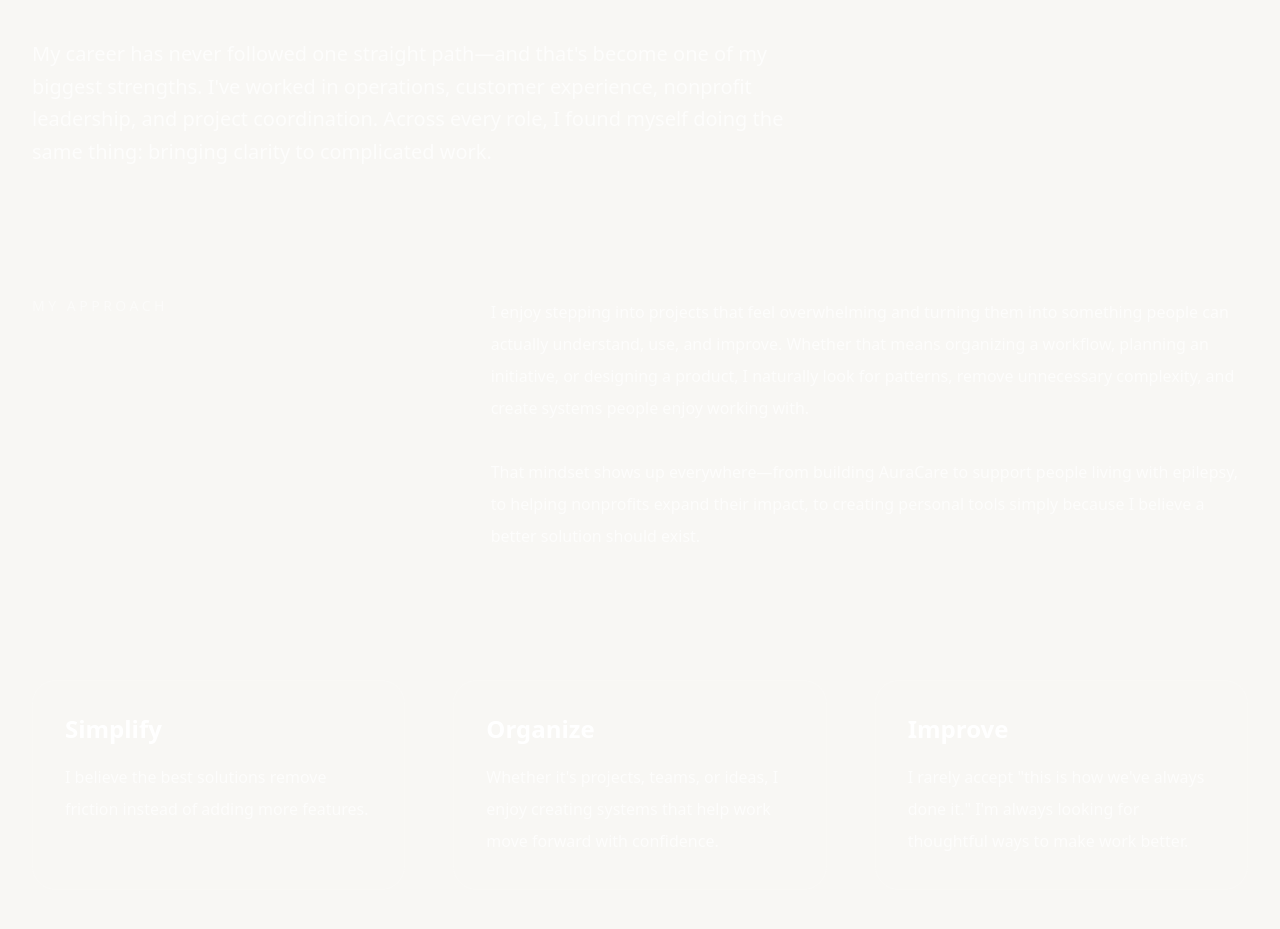
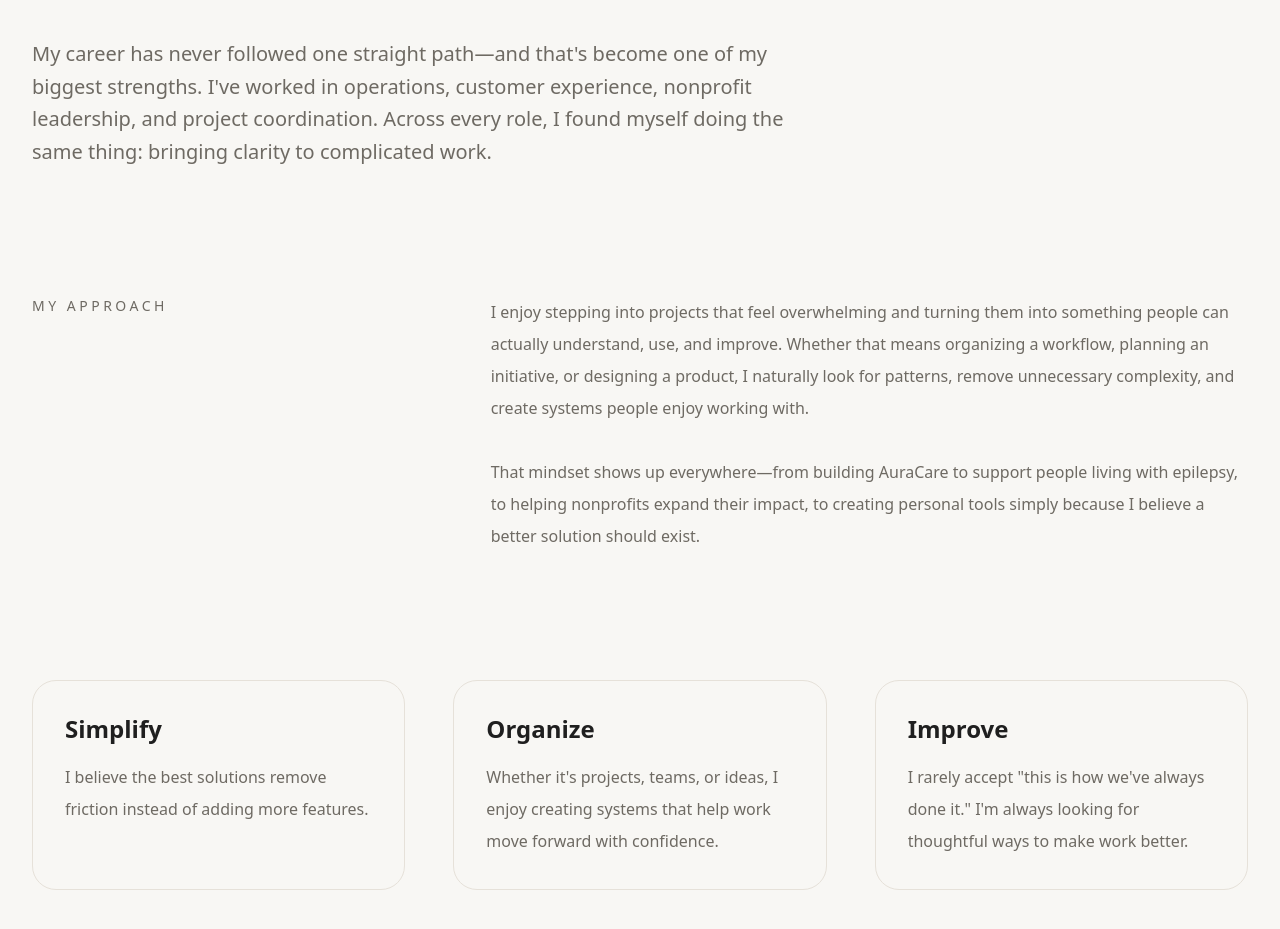
Before and after one commit to tanztylr/Tanza-Portfolio, a Next.js app: page /about in a window 1280 px wide. Shown: the part 411-1340 px from the top of the page. Built offline with nearby package versions, Linux system fonts and the light colour scheme.

Commit message:
Update About page to new design system

```diff
--- a/app/about/page.tsx
+++ b/app/about/page.tsx
@@ -1,14 +1,15 @@
+import React from "react";
 import Navigation from "../components/Navigation";
 
-export default function AboutPage() {
+export default function AboutPage(): React.JSX.Element {
   return (
-    <main className="min-h-screen bg-[color:var(--background)] text-white">
+    <main className="min-h-screen bg-[color:var(--background)] text-[color:var(--foreground)]">
 
       <Navigation />
 
       <div className="mx-auto max-w-7xl px-8 py-24">
 
-        <p className="mb-4 text-sm uppercase tracking-[0.25em] text-white/50">
+        <p className="mb-4 text-sm uppercase tracking-[0.25em] text-[color:var(--muted)]">
           About
         </p>
 
@@ -17,7 +18,7 @@ export default function AboutPage() {
           there wasn't any before.
         </h1>
 
-        <p className="mt-10 max-w-3xl text-xl leading-relaxed text-white/70">
+        <p className="mt-10 max-w-3xl text-xl leading-relaxed text-[color:var(--muted)]">
           My career has never followed one straight path—and that's become one
           of my biggest strengths. I've worked in operations, customer
           experience, nonprofit leadership, and project coordination. Across
@@ -29,7 +30,7 @@ export default function AboutPage() {
 
           <div>
 
-            <p className="text-sm uppercase tracking-[0.25em] text-white/50">
+            <p className="text-sm uppercase tracking-[0.25em] text-[color:var(--muted)]">
               My Approach
             </p>
 
@@ -37,7 +38,7 @@ export default function AboutPage() {
 
           <div>
 
-            <p className="leading-8 text-white/70">
+            <p className="leading-8 text-[color:var(--muted)]">
               I enjoy stepping into projects that feel overwhelming and turning
               them into something people can actually understand, use, and
               improve. Whether that means organizing a workflow, planning an
@@ -46,7 +47,7 @@ export default function AboutPage() {
               working with.
             </p>
 
-            <p className="mt-8 leading-8 text-white/70">
+            <p className="mt-8 leading-8 text-[color:var(--muted)]">
               That mindset shows up everywhere—from building AuraCare to support
               people living with epilepsy, to helping nonprofits expand their
               impact, to creating personal tools simply because I believe a
@@ -59,39 +60,39 @@ export default function AboutPage() {
 
         <section className="mt-32 grid gap-12 md:grid-cols-3">
 
-          <article className="rounded-3xl border border-white/10 bg-white/5 p-8">
+          <article className="rounded-3xl border border-[color:var(--border)] bg-[color:var(--surface)] p-8">
 
             <h2 className="text-2xl font-semibold">
               Simplify
             </h2>
 
-            <p className="mt-4 leading-8 text-white/70">
+            <p className="mt-4 leading-8 text-[color:var(--muted)]">
               I believe the best solutions remove friction instead of adding
               more features.
             </p>
 
           </article>
 
-          <article className="rounded-3xl border border-white/10 bg-white/5 p-8">
+          <article className="rounded-3xl border border-[color:var(--border)] bg-[color:var(--surface)] p-8">
 
             <h2 className="text-2xl font-semibold">
               Organize
             </h2>
 
-            <p className="mt-4 leading-8 text-white/70">
+            <p className="mt-4 leading-8 text-[color:var(--muted)]">
               Whether it's projects, teams, or ideas, I enjoy creating systems
               that help work move forward with confidence.
             </p>
 
           </article>
 
-          <article className="rounded-3xl border border-white/10 bg-white/5 p-8">
+          <article className="rounded-3xl border border-[color:var(--border)] bg-[color:var(--surface)] p-8">
 
             <h2 className="text-2xl font-semibold">
               Improve
             </h2>
 
-            <p className="mt-4 leading-8 text-white/70">
+            <p className="mt-4 leading-8 text-[color:var(--muted)]">
               I rarely accept "this is how we've always done it." I'm always
               looking for thoughtful ways to make work better.
             </p>
--- a/package.json
+++ b/package.json
@@ -17,7 +17,7 @@
   "devDependencies": {
     "@tailwindcss/postcss": "^4",
     "@types/node": "^20",
-    "@types/react": "^19",
+    "@types/react": "^19.2.17",
     "@types/react-dom": "^19",
     "eslint": "^9",
     "eslint-config-next": "16.2.10",
```
Also changed, not shown: 1 other file (tests, documents, lock files or other folders).
